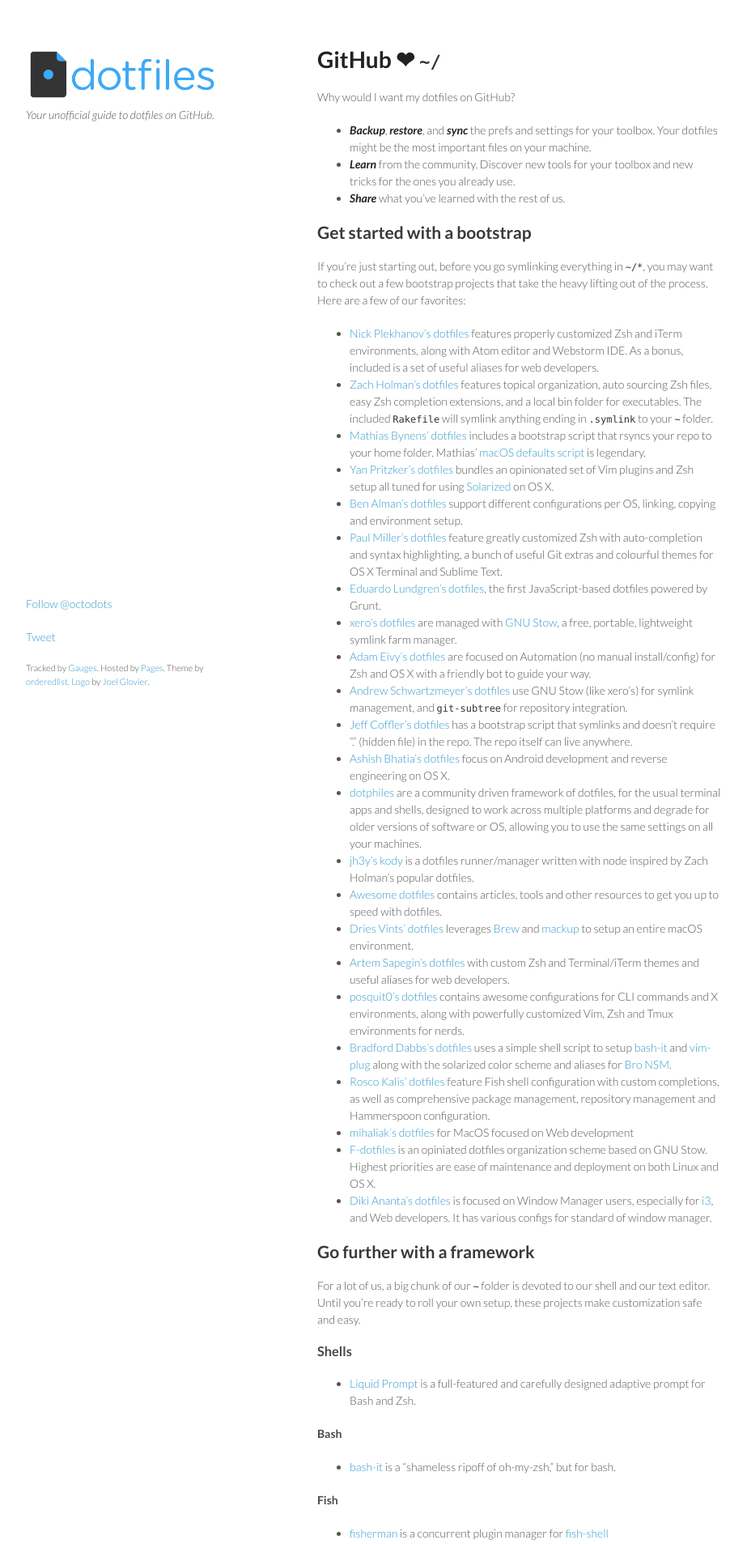
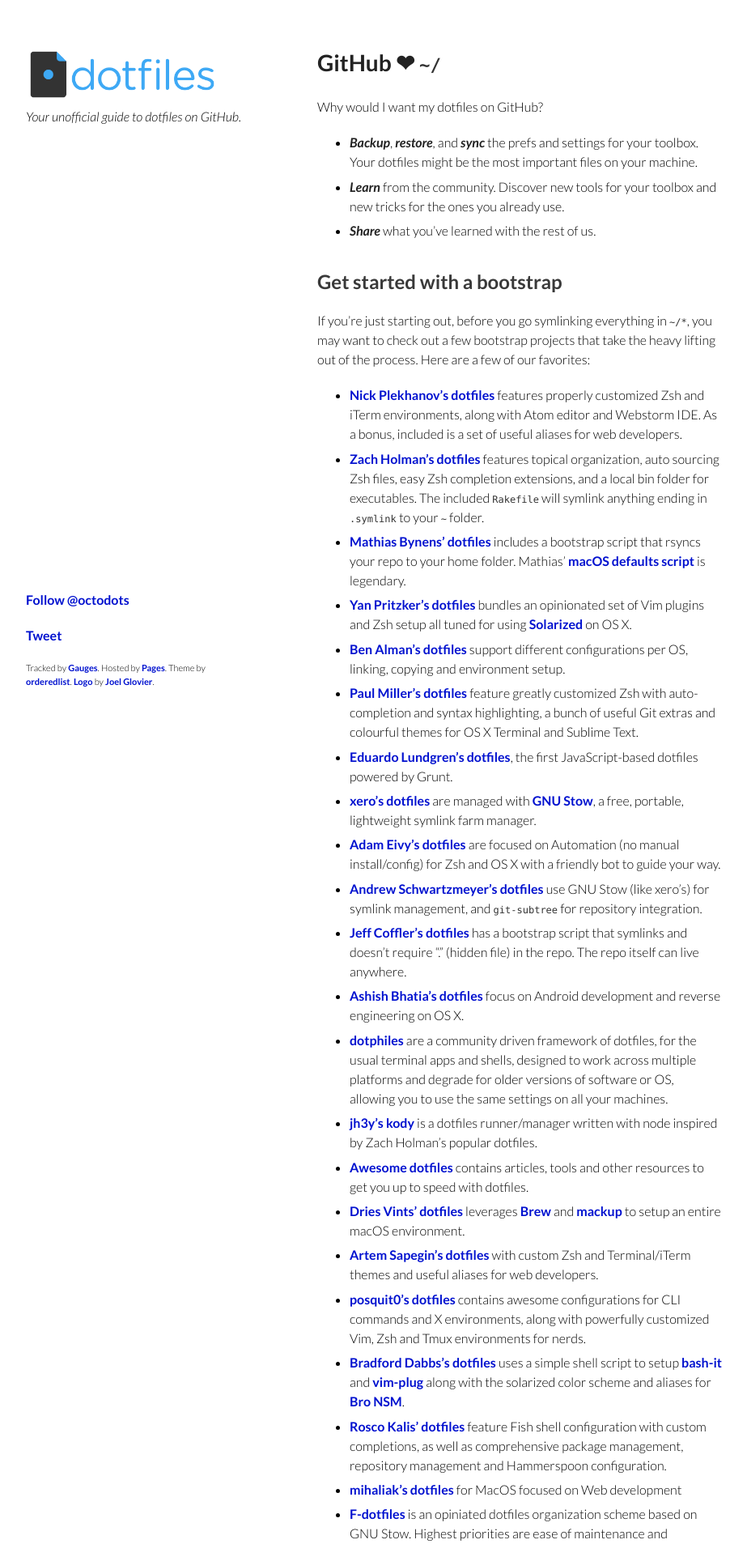
Before and after one commit to dotfiles/dotfiles.github.com, a Jekyll site: the page built from index.md, in a window 1280 px wide. Shown: the top 1907 px of the page at 81% size, without its empty margins (178-1101 px from the left). Built offline with Jekyll 4.4.1, drawn with Linux system fonts in a browser that asks for light colours; Markdown is read by kramdown in place of the engine named in the settings; comment, search, counter and statistics services are not loaded.

Commit message:
Readability improvements to CSS styles
- Improve readability:
  - Adjust text colors to more dark color tones to make them visible
  - Increase font size for body
  - Increase font weight for body and links
  - Increase line height of headers
  - Add margin-bottom between list items
  - Adjust margins for headers

- Document appears to be written in English. Add `lang="en"` (or variant) to the `<html>` start tag.

- Allow user to adjust page scale on a mobile devices (for better accessibility)

```diff
--- a/_layouts/default.html
+++ b/_layouts/default.html
@@ -1,5 +1,5 @@
 <!DOCTYPE html>
-<html>
+<html lang="en">
   <head>
     <meta charset='utf-8'>
     <meta content='chrome=1' http-equiv='X-UA-Compatible'>
@@ -8,7 +8,7 @@
       - dotfiles.github.io
     </title>
     <link href='/stylesheets/styles.css' rel='stylesheet'>
-    <meta content='width=device-width, initial-scale=1, user-scalable=no' name='viewport'>
+    <meta content='width=device-width, initial-scale=1, user-scalable=yes' name='viewport'>
     <!--[if lt IE 9]>
       <script src='//html5shiv.googlecode.com/svn/trunk/html5.js'></script>
     <![endif]-->
--- a/_sass/_minimal.sass
+++ b/_sass/_minimal.sass
@@ -1,8 +1,8 @@
 body
   padding: 50px
-  font: 14px / 1.5 Lato, "Helvetica Neue", Helvetica, Arial, sans-serif
-  color: #555
-  font-weight: 300
+  font: 16px / 1.5 Lato, "Helvetica Neue", Helvetica, Arial, sans-serif
+  color: #000
+  font-weight: 500
 
 h1, h2, h3, h4, h5, h6
   color: #222
@@ -12,20 +12,26 @@
   margin: 0 0 20px
 
 h1, h2, h3
-  line-height: 1.1
+  line-height: 1.4em
 
 h1
   font-size: 28px
 
 h2
   color: #393939
+  margin-top: 1.4em
 
-h3, h4, h5, h6
+h3
+  color: #393939
+  margin-bottom: 0.6em
+
+h4, h5, h6
   color: #494949
+  margin-bottom: 10px
 
 a
-  color: #39c
-  font-weight: 400
+  color: #0011cf
+  font-weight: 600
   text-decoration: none
   &:hover
     color: #069
--- a/stylesheets/styles.sass
+++ b/stylesheets/styles.sass
@@ -20,6 +20,9 @@
 dd
   margin-bottom: 20px
 
+li
+  margin-bottom: 0.4em
+
 footer ul
   font-size: 11px
   list-style: none
```
